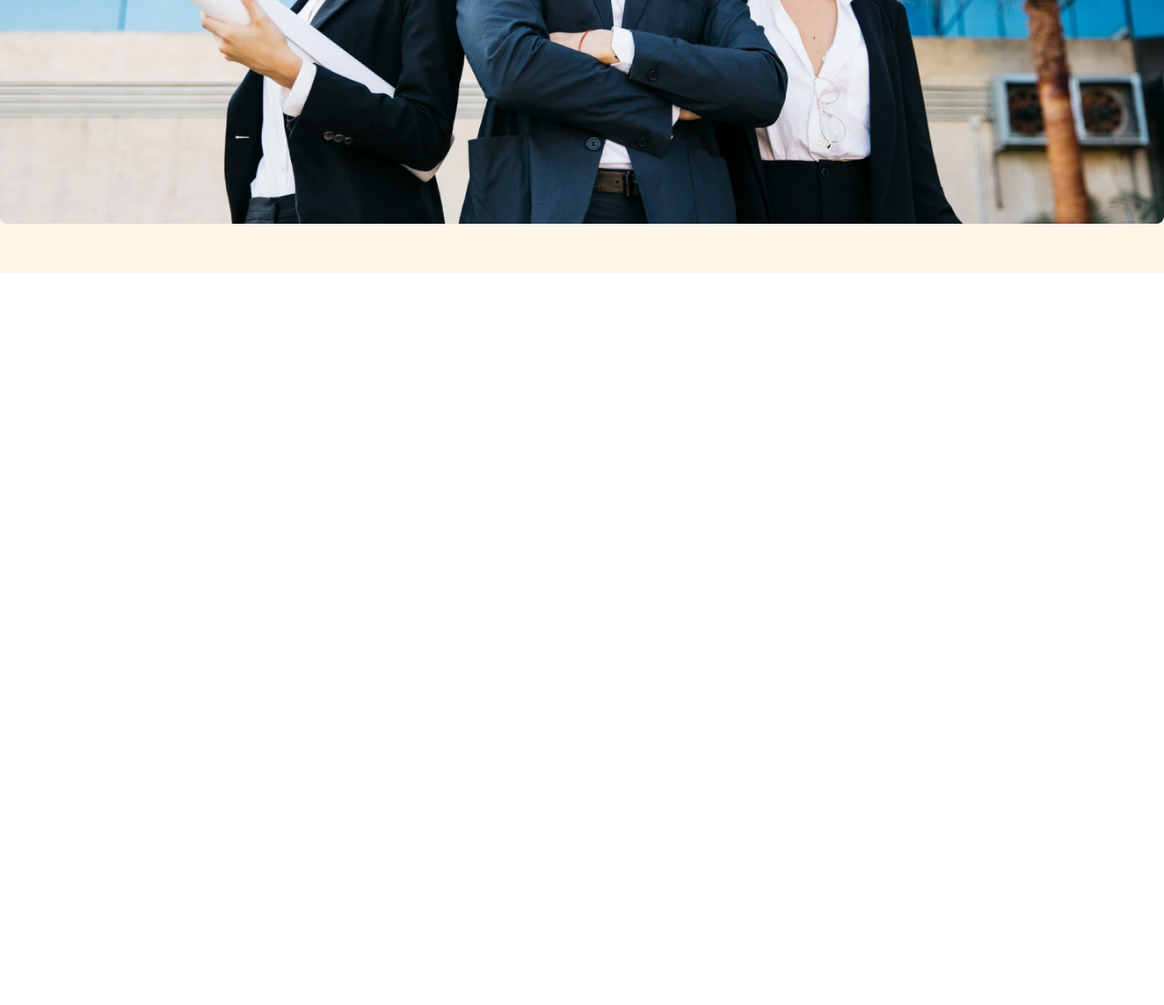
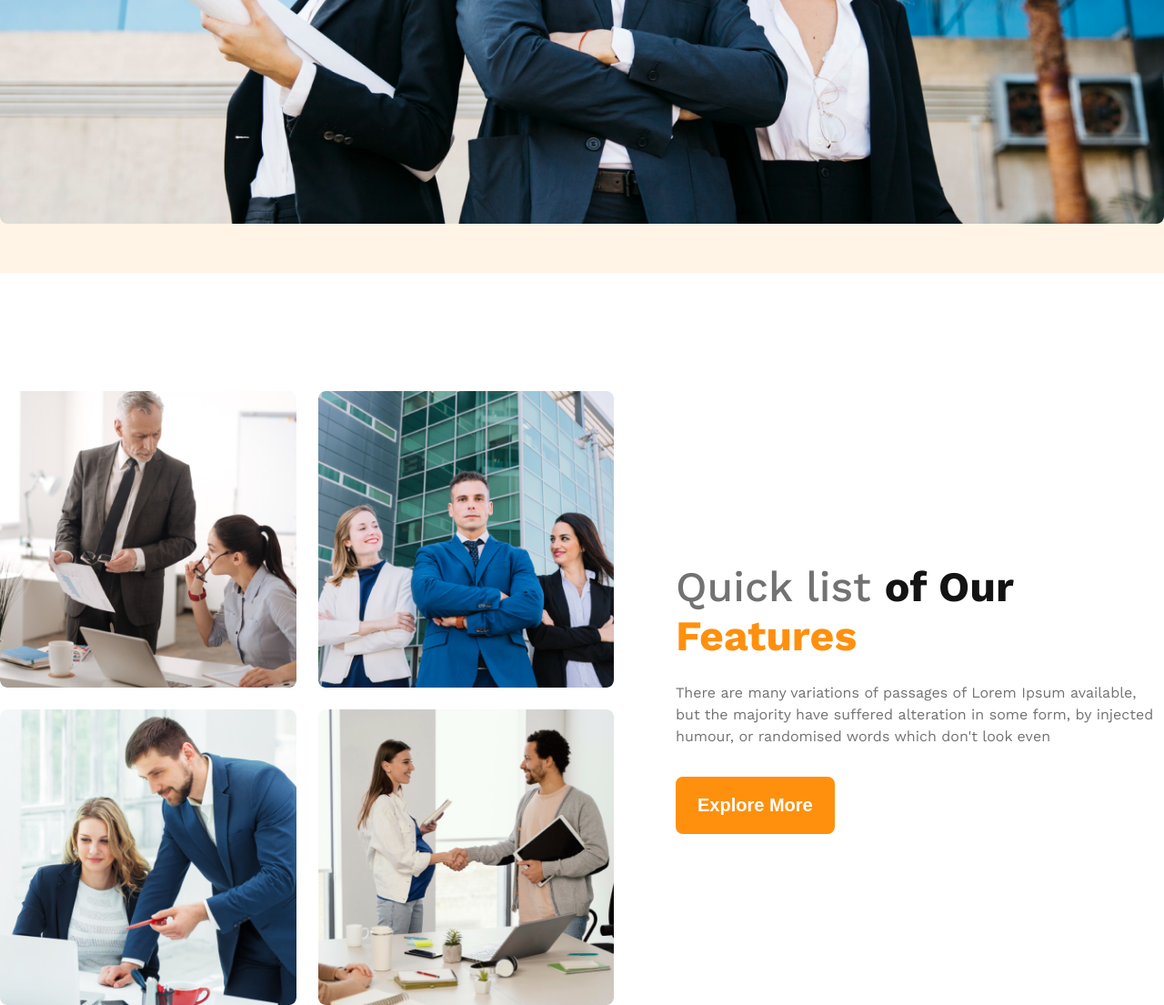
Before and after one commit to mdsobujhossen/g3-architects-responsive, a plain HTML site: page index.html in a window 1280 px wide. Shown: the part 947-2052 px from the top of the page at 91% size. Before the commit the page ends 1247 px from the top, so only its background shows below. Drawn offline with nearby package versions, Linux system fonts and the light colour scheme.

Commit message:
added features section

```diff
--- a/index.html
+++ b/index.html
@@ -37,6 +37,22 @@
 
     </header>
 
+    <main>
+        <!-- features section -->
+        <section id="features" class="flex container">
+            <div class="features-images">
+                <img src="images/team1.png" alt="">
+                <img src="images/team2.png" alt="">
+                <img src="images/team3.png" alt="">
+                <img src="images/team4.png" alt="">
+            </div>
+            <div class="features-content">
+                <h3 class="features-title">Quick list <span class="title-black">of Our</span> <span class="title-orange">Features</span></h3>
+                <p class="features-description">There are many variations of passages of Lorem Ipsum available, but the majority have suffered alteration in some form, by injected humour, or randomised words which don't look even</p>
+                <button class="btn-primary">Explore More</button>
+            </div>
+        </section>
 
+    </main>
 </body>
 </html>
--- a/style.css
+++ b/style.css
@@ -18,6 +18,9 @@ body p{
 
 
 /* shared style  */
+main section{
+    padding-top: 130px;
+}
 .container{
     max-width: 1440px;
     margin: 0 auto;
@@ -104,3 +107,41 @@ header{
     border-radius: 8px;
     margin-top: 50px;
 }
+
+
+
+/* features section */
+#features {
+    gap: 4.25rem;
+    align-items: center;
+}
+#features .features-images{
+    display: grid;
+    grid-template-columns: repeat(2,1fr);
+    gap: 1.5rem;
+}
+#features .features-images img{
+    border-radius: 8px;
+    max-width: 100%;
+}
+#features .features-content{
+    max-width: 537px;
+}
+#features .features-content .features-title{
+    font-size: 2.9rem;
+    font-weight: 500;
+    color: #727272;
+    margin-bottom: 1.5rem;
+}
+#features .features-content .features-title .title-black{
+    font-weight: bold;
+    color: #131313;
+}
+#features .features-content .features-title .title-orange{
+    font-weight: bold;
+    color: #FF900E;
+}
+
+#features .features-content .features-description{
+    margin-bottom: 32px;
+}
```
